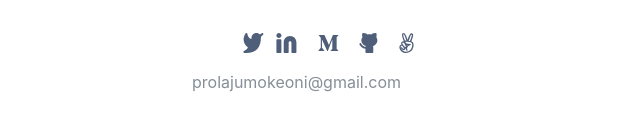
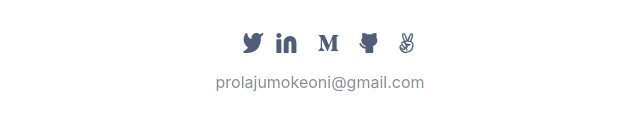
Before and after one commit to prolajumokeoni/portfolio, a website: page index.html in a window 1280 px wide. Shown: the part 2314-2446 px from the top of the page, 320-960 px from the left. Drawn offline with nearby package versions, Linux system fonts and the light colour scheme.

Commit message:
Center footer text

```diff
--- a/assets/styles.css
+++ b/assets/styles.css
@@ -138,6 +138,9 @@ input[type=submit]:hover {
   margin-top: 40px;
 }
 
+.footer-text {
+  text-align: center;
+}
 @media (min-width: 410px) {
   .main-image {
   width: 100%;
```
